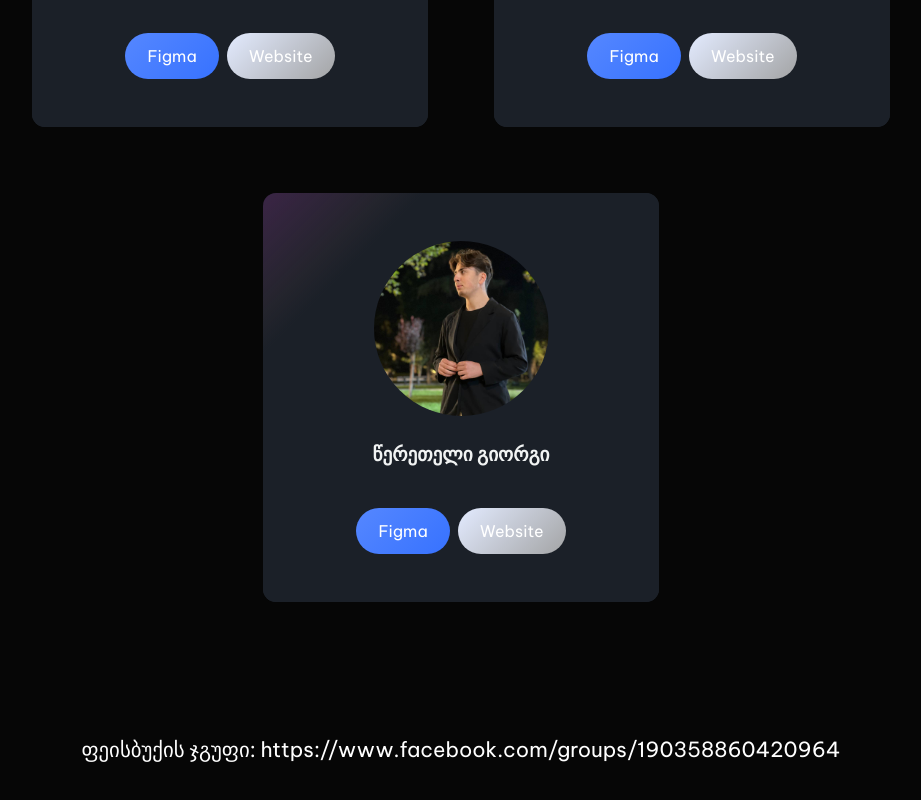
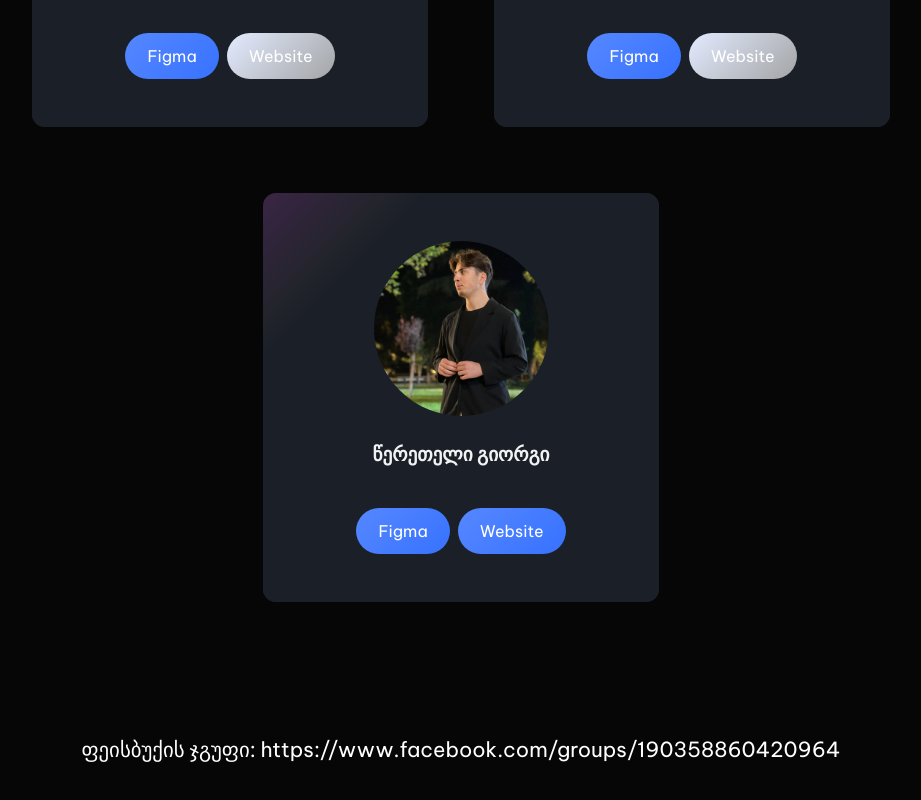
Before and after one commit to tsogi/portfolio, a React (Create React App) app: page /sn124 in a window 1280 px wide. Shown: the part 3846-4646 px from the top of the page, without its empty margins (179-1100 px from the left). Built offline with nearby package versions, Linux system fonts and the light colour scheme.

Commit message:
Add project

```diff
--- a/src/components/Sn124.js
+++ b/src/components/Sn124.js
@@ -172,7 +172,7 @@ function Sn124(props){
                     <h2 class="profile-username">წერეთელი გიორგი</h2>
                     <div class="profile-actions">
                         <a target="_blank" href="https://www.figma.com/file/EQNUlaDm4Kxv6fRUCQua8Y/Agriculture-Webflow-Website-Template-(Community)?node-id=1-430&t=rMTEX7Q2kE4Mdwai-0" class="btn btn--primary">Figma</a>
-                        <a href="" target="_blank" class="btn btn--primary disabled">Website</a>
+                        <a href="https://tsereteli1.netlify.app" target="_blank" class="btn btn--primary">Website</a>
                     </div>
                 </article>
             </section>
```
